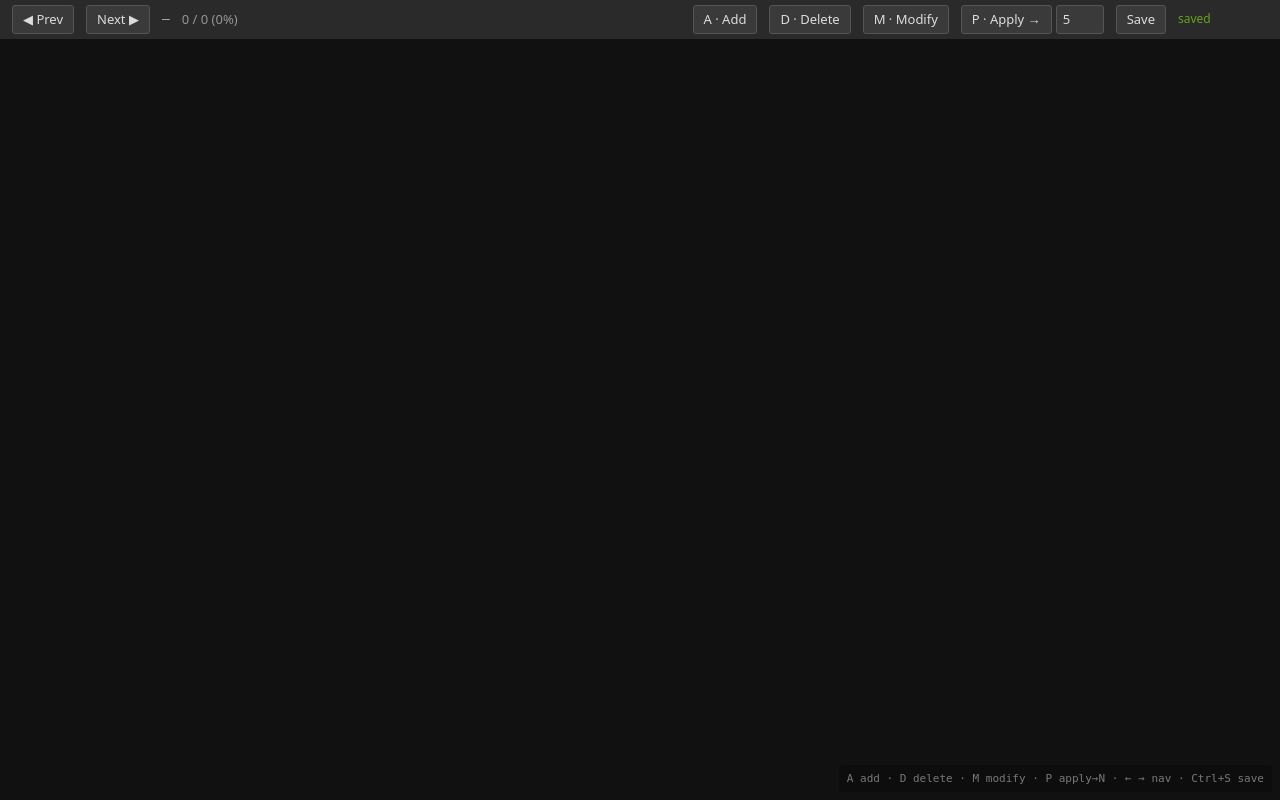
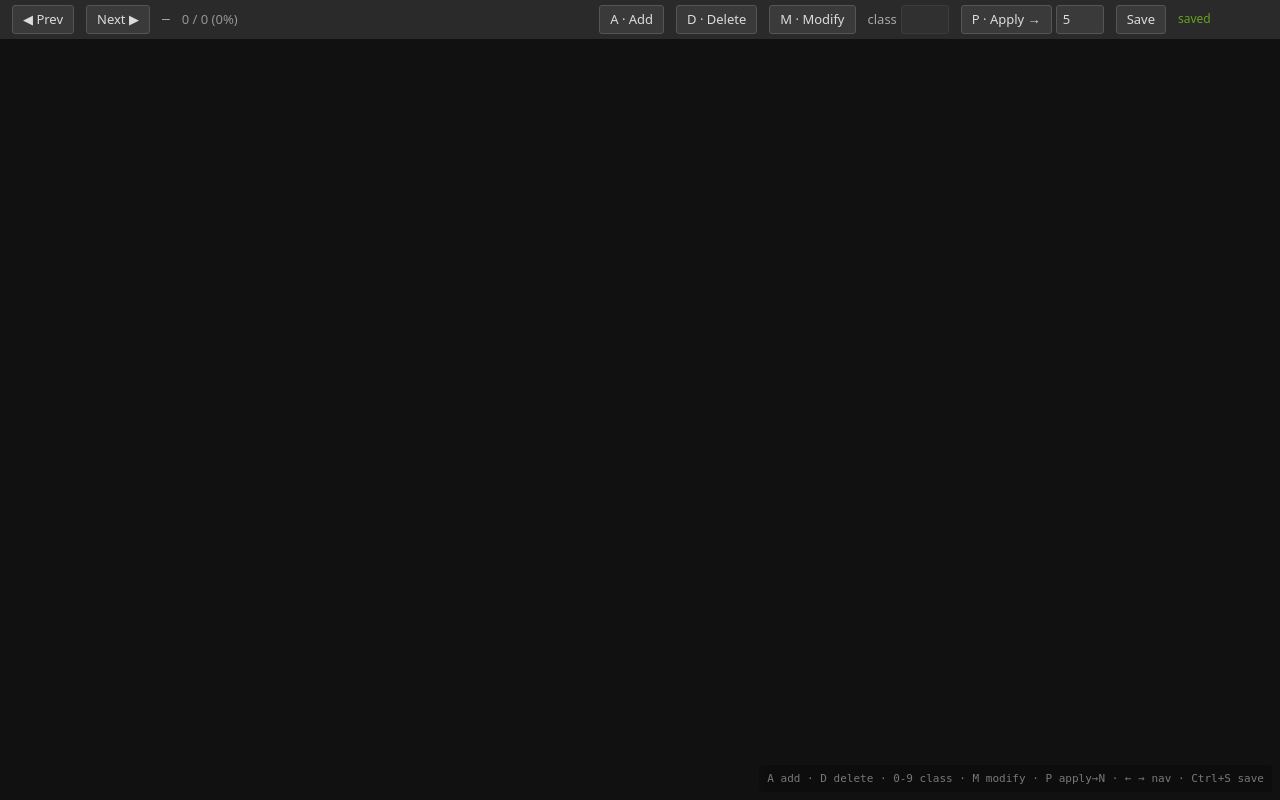
Before and after one commit to maulikmadhavi/dev_od_annotation, a Flask app: page / in a window 1280 px wide. Run offline with Flask 3, Linux system fonts and the light colour scheme; data that the repository does not hold is empty; a map, chart or similar area stays blank; parts of the project's set-up code (start-up, migrations or seed data) failed here and were passed over.

Commit message:
Propagate all boxes and add editable per-box class ids
- Propagate copies every box in the frame (or just the selected one)
  to the next N images; endpoint now accepts a boxes[] list.
- Each box shows a color-coded class-id badge on the canvas.
- Set the selected box's class via 0-9 keys or a topbar input.

Co-Authored-By: Claude Opus 4.8 <noreply@anthropic.com>

```diff
--- a/app.py
+++ b/app.py
@@ -78,25 +78,28 @@ def api_annotations(name):
 
 @app.route("/api/propagate/<path:name>", methods=["POST"])
 def api_propagate(name):
-    """Append one box to the label files of the next N images after `name`.
+    """Append the given boxes to the label files of the next N images after `name`.
 
-    Existing boxes are preserved (the box is appended, not overwritten). Written
-    as a 5-column line — same as a saved edit, since this box is human-authored.
+    Existing boxes are preserved (boxes are appended, not overwritten). Written
+    as 5-column lines — same as a saved edit, since these boxes are human-authored.
     """
     data = request.get_json() or {}
-    box = data.get("box")
+    boxes = data.get("boxes") or []
     count = int(data.get("count") or 0)
     images = list_images()
-    if name not in images or not box or count <= 0:
+    if name not in images or not boxes or count <= 0:
         return jsonify({"ok": False, "applied": 0, "images": []})
     start = images.index(name)
     targets = images[start + 1:start + 1 + count]
-    line = (f"{int(box['class_id'])} {float(box['x']):.6f} {float(box['y']):.6f} "
-            f"{float(box['w']):.6f} {float(box['h']):.6f}")
+    block = "\n".join(
+        f"{int(b['class_id'])} {float(b['x']):.6f} {float(b['y']):.6f} "
+        f"{float(b['w']):.6f} {float(b['h']):.6f}"
+        for b in boxes
+    )
     for img in targets:
         lp = label_path(img)
         existing = lp.read_text(encoding="utf-8").rstrip("\n") if lp.exists() else ""
-        content = (existing + "\n" + line) if existing else line
+        content = (existing + "\n" + block) if existing else block
         lp.write_text(content + "\n", encoding="utf-8")
     return jsonify({"ok": True, "applied": len(targets), "images": targets})
 
--- a/templates/index.html
+++ b/templates/index.html
@@ -19,9 +19,11 @@
   #status { font-size: 12px; opacity: .7; min-width: 90px; }
   #status.dirty { color: #f5a623; }
   #status.saved { color: #7ed321; }
-  #prop-group { display: inline-flex; align-items: center; gap: 4px; }
-  #prop-n { width: 48px; background: #3a3a3a; color: #ddd; border: 1px solid #555;
+  #prop-group, #class-group { display: inline-flex; align-items: center; gap: 4px; }
+  #prop-n, #box-class { width: 48px; background: #3a3a3a; color: #ddd; border: 1px solid #555;
     padding: 4px 6px; border-radius: 3px; font: inherit; }
+  #box-class:disabled { opacity: .4; }
+  #class-group label { opacity: .7; }
   #main { display: grid; grid-template-columns: 1fr; min-height: 0; }
   #canvas-wrap { position: relative; background: #111; overflow: hidden; }
   #canvas { position: absolute; top: 0; left: 0; cursor: default; }
@@ -42,7 +44,11 @@
     <button id="btn-add" title="Add (A)">A · Add</button>
     <button id="btn-del" title="Delete selected (D)">D · Delete</button>
     <button id="btn-mod" title="Modify mode (M / Esc)">M · Modify</button>
-    <span id="prop-group" title="Copy the selected box into the next N images (P)">
+    <span id="class-group" title="Class id of the selected box (press 0–9, or type here)">
+      <label for="box-class">class</label>
+      <input id="box-class" type="number" min="0" value="" disabled>
+    </span>
+    <span id="prop-group" title="Copy this frame's boxes (or just the selected one) into the next N images (P)">
       <button id="btn-prop">P · Apply →</button>
       <input id="prop-n" type="number" min="1" value="5">
     </span>
@@ -52,7 +58,7 @@
   <div id="main">
     <div id="canvas-wrap">
       <canvas id="canvas"></canvas>
-      <div id="help">A add · D delete · M modify · P apply→N · ← → nav · Ctrl+S save</div>
+      <div id="help">A add · D delete · 0-9 class · M modify · P apply→N · ← → nav · Ctrl+S save</div>
     </div>
   </div>
 </div>
@@ -67,7 +73,14 @@
 
   const HANDLE = 8;        // px size of resize handles
   const MIN_BOX = 0.005;   // min normalized box dim
-  const BOX_COLOR = '#ff4d4d';
+  // Distinct color per class id so categories are visually separable.
+  const CLASS_COLORS = ['#ff4d4d', '#4d9dff', '#4dff88', '#ffd24d', '#c04dff',
+    '#ff8a4d', '#4dffe0', '#ff4da6', '#a6ff4d', '#4d6bff'];
+  const classColor = (id) => {
+    const n = CLASS_COLORS.length;
+    return CLASS_COLORS[(((id | 0) % n) + n) % n];
+  };
+  const BOX_COLOR = CLASS_COLORS[0];
   const state = {
     images: [], idx: 0,
     img: null, imgW: 0, imgH: 0,
@@ -106,16 +119,19 @@
 
     state.boxes.forEach((b, i) => {
       const [x, y, w, h] = boxRect(b);
+      const col = classColor(b.class_id);
       ctx.lineWidth = (i === state.selected) ? 3 : 2;
-      ctx.strokeStyle = BOX_COLOR;
+      ctx.strokeStyle = col;
       ctx.strokeRect(x, y, w, h);
+      drawClassTag(x, y, String(b.class_id), col);
       if (i === state.selected) {
-        ctx.fillStyle = BOX_COLOR;
+        ctx.fillStyle = col;
         for (const [hx, hy] of [[x, y], [x + w, y], [x, y + h], [x + w, y + h]]) {
           ctx.fillRect(hx - HANDLE / 2, hy - HANDLE / 2, HANDLE, HANDLE);
         }
       }
     });
+    updateClassInput();
 
     if (state.drawing) {
       const [sx0, sy0] = i2s(state.drawing.x0, state.drawing.y0);
@@ -127,6 +143,18 @@
         Math.abs(sx1 - sx0), Math.abs(sy1 - sy0));
       ctx.setLineDash([]);
     }
+  }
+
+  // Small class-id badge at the box's top-left (sits above the edge if there's room).
+  function drawClassTag(x, y, text, col) {
+    ctx.font = 'bold 12px ui-monospace, monospace';
+    ctx.textBaseline = 'middle';
+    const pad = 3, bh = 16, bw = ctx.measureText(text).width + pad * 2;
+    const ly = (y - bh >= 0) ? y - bh : y;
+    ctx.fillStyle = col;
+    ctx.fillRect(x, ly, bw, bh);
+    ctx.fillStyle = '#000';
+    ctx.fillText(text, x + pad, ly + bh / 2 + 0.5);
   }
 
   // ---------- hit testing ----------
@@ -230,6 +258,22 @@
     state.addMode = on;
     canvas.classList.toggle('add', on);
   }
+  const classInput = document.getElementById('box-class');
+  function updateClassInput() {
+    if (document.activeElement === classInput) return;  // don't clobber while typing
+    if (state.selected >= 0) {
+      classInput.value = state.boxes[state.selected].class_id;
+      classInput.disabled = false;
+    } else {
+      classInput.value = '';
+      classInput.disabled = true;
+    }
+  }
+  function setSelectedClass(id) {
+    if (state.selected < 0 || !Number.isFinite(id) || id < 0) return;
+    state.boxes[state.selected].class_id = id | 0;
+    markDirty(); draw();
+  }
   function markDirty() { state.dirty = true; statusEl.textContent = 'unsaved'; statusEl.className = 'dirty'; }
   function markSaved() { state.dirty = false; statusEl.textContent = 'saved'; statusEl.className = 'saved'; }
 
@@ -294,17 +338,19 @@
   }
 
   async function propagate() {
-    if (state.selected < 0) { flashStatus('select a box first'); return; }
+    // Selected box only if one is selected; otherwise every box in this frame.
+    const boxes = state.selected >= 0 ? [state.boxes[state.selected]] : state.boxes;
+    if (!boxes.length) { flashStatus('no boxes to apply'); return; }
     const n = Math.max(1, parseInt(document.getElementById('prop-n').value, 10) || 0);
     if (state.dirty) await save();
     const name = state.images[state.idx];
-    const box = state.boxes[state.selected];
     const res = await (await fetch(`/api/propagate/${encodeURIComponent(name)}`, {
       method: 'POST',
       headers: { 'Content-Type': 'application/json' },
-      body: JSON.stringify({ box, count: n }),
+      body: JSON.stringify({ boxes, count: n }),
     })).json();
-    flashStatus(`applied to ${res.applied} frame${res.applied === 1 ? '' : 's'}`);
+    const nb = boxes.length;
+    flashStatus(`${nb} box${nb === 1 ? '' : 'es'} → ${res.applied} frame${res.applied === 1 ? '' : 's'}`);
   }
 
   let flashTimer = null;
@@ -330,6 +376,7 @@
     if (e.key === 'ArrowRight') { navigate(1); return; }
     if (e.key === 'a' || e.key === 'A') { setAddMode(true); return; }
     if (e.key === 'p' || e.key === 'P') { propagate(); return; }
+    if (/^[0-9]$/.test(e.key)) { setSelectedClass(parseInt(e.key, 10)); return; }
     if (e.key === 'm' || e.key === 'M' || e.key === 'Escape') {
       setAddMode(false); state.drawing = null; draw(); return;
     }
@@ -351,6 +398,10 @@
       state.selected = -1; markDirty(); draw();
     }
   };
+  classInput.addEventListener('input', () => {
+    const v = parseInt(classInput.value, 10);
+    if (Number.isFinite(v) && v >= 0) setSelectedClass(v);
+  });
   document.getElementById('btn-prop').onclick = propagate;
   document.getElementById('btn-save').onclick = save;
 
```
